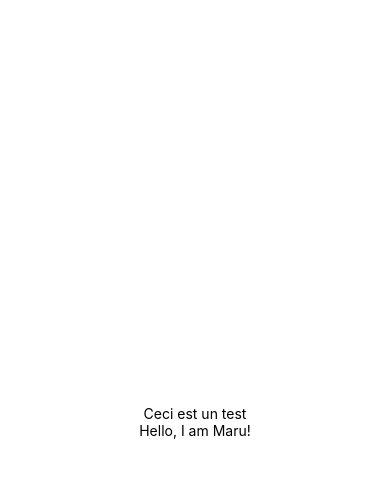
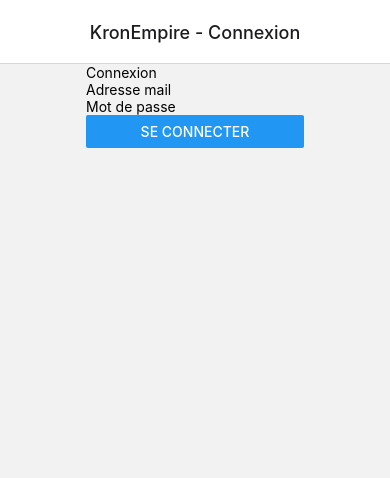
Before and after one commit to Jean-BaptisteL/kronempire_java, a React Native app in the folder kronempire/: screen /Connection in a window 390 px wide. Shown: the top 478 px of the page. Built offline with nearby package versions, Linux system fonts and the light colour scheme.

Commit message:
Connection form

```diff
--- a/kronempire/App.js
+++ b/kronempire/App.js
@@ -1,22 +1,33 @@
+import { NavigationContainer } from '@react-navigation/native';
+import { createNativeStackNavigator } from '@react-navigation/native-stack';
 import { StatusBar } from 'expo-status-bar';
 import { StyleSheet, Text, View } from 'react-native';
-import Cat from './Test';
+import Connection from './screens/Connection';
+
+const Stack = createNativeStackNavigator();
 
 export default function App() {
   return (
-    <View style={styles.container}>
-      <Text>Ceci est un test</Text>
-      <StatusBar style="auto" />
-      <Cat></Cat>
-    </View>
+    // <View style={styles.container}>
+    //   <Text>Ceci est un test</Text>
+    //   <StatusBar style="auto" />
+    // </View>
+    <NavigationContainer>
+      <Stack.Navigator>
+        <Stack.Screen name='Connection' component={Connection} options={
+          {title: 'KronEmpire - Connexion',
+          headerTitleAlign: 'center'}
+          }/>
+      </Stack.Navigator>
+    </NavigationContainer>
   );
 }
 
-const styles = StyleSheet.create({
-  container: {
-    flex: 1,
-    backgroundColor: '#fff',
-    alignItems: 'center',
-    justifyContent: 'center',
-  },
-});
+// const styles = StyleSheet.create({
+//   container: {
+//     flex: 1,
+//     backgroundColor: '#fff',
+//     alignItems: 'center',
+//     justifyContent: 'center',
+//   },
+// });
--- a/kronempire/Test.js
+++ /dev/null
@@ -1,9 +0,0 @@
-import React from "react";
-import {Text} from 'react-native';
-
-const Cat = () => {
-    const name = 'Maru';
-    return <Text>Hello, I am {name}!</Text>;
-  };
-
-  export default Cat;
--- /dev/null
+++ b/kronempire/screens/Connection.js
@@ -0,0 +1,71 @@
+import * as React from 'react';
+import { View, Text, StyleSheet, TextInput, Button } from 'react-native';
+import { useForm, Controller } from "react-hook-form";
+
+const Connection = () => {
+    const { control, handleSubmit, formState: { errors } } = useForm({
+        defaultValues: {
+            email: '',
+            password: ''
+        }
+    });
+    const onSubmit = data => console.log(data);
+    return (
+        <View style={styles.container}>
+            <View>
+                <Text>Connexion</Text>
+                <View>
+                    <Controller
+                        control={control}
+                        rules={{
+                            required: true,
+                            pattern: /^[\w-\.]+@([\w-]+\.)+[\w-]{2,4}$/i
+                        }}
+                        render={({ field: { onChange, onBlur, value } }) => (
+                            <TextInput
+                                placeholder="Adresse mail"
+                                onBlur={onBlur}
+                                onChangeText={onChange}
+                                value={value}
+                            />
+                        )}
+                        name="email"
+                    />
+                    {errors.email && errors.email.type == 'required' && <Text>L'email est obligatoire.</Text>}
+                    {errors.email && errors.email.type == 'pattern' && <Text>L'email doit être valide.</Text>}
+
+                    <Controller
+                        control={control}
+                        rules={{
+                            required: true,
+                        }}
+                        render={({ field: { onChange, onBlur, value } }) => (
+                            <TextInput
+                                placeholder="Mot de passe"
+                                onBlur={onBlur}
+                                onChangeText={onChange}
+                                value={value}
+                                secureTextEntry={true}
+                                multiline={false}
+                                autoCapitalize='none'
+                            />
+                        )}
+                        name="password"
+                    />
+                    {errors.password && errors.password.type == 'required' && <Text>Le mot de passe est obligatoire.</Text>}
+                    <Button title="Se connecter" onPress={handleSubmit(onSubmit)} />
+                </View>
+            </View>
+        </View>
+    );
+};
+
+const styles = StyleSheet.create({
+    container: {
+        alignItems: 'center',
+        justifyContent: 'center',
+        // verticalAlign: 'middle'
+    }
+});
+
+export default Connection;
```
Also changed, not shown: kronempire/package.json (+6 -1 lines), 1 other file (tests, documents, lock files or other folders).
